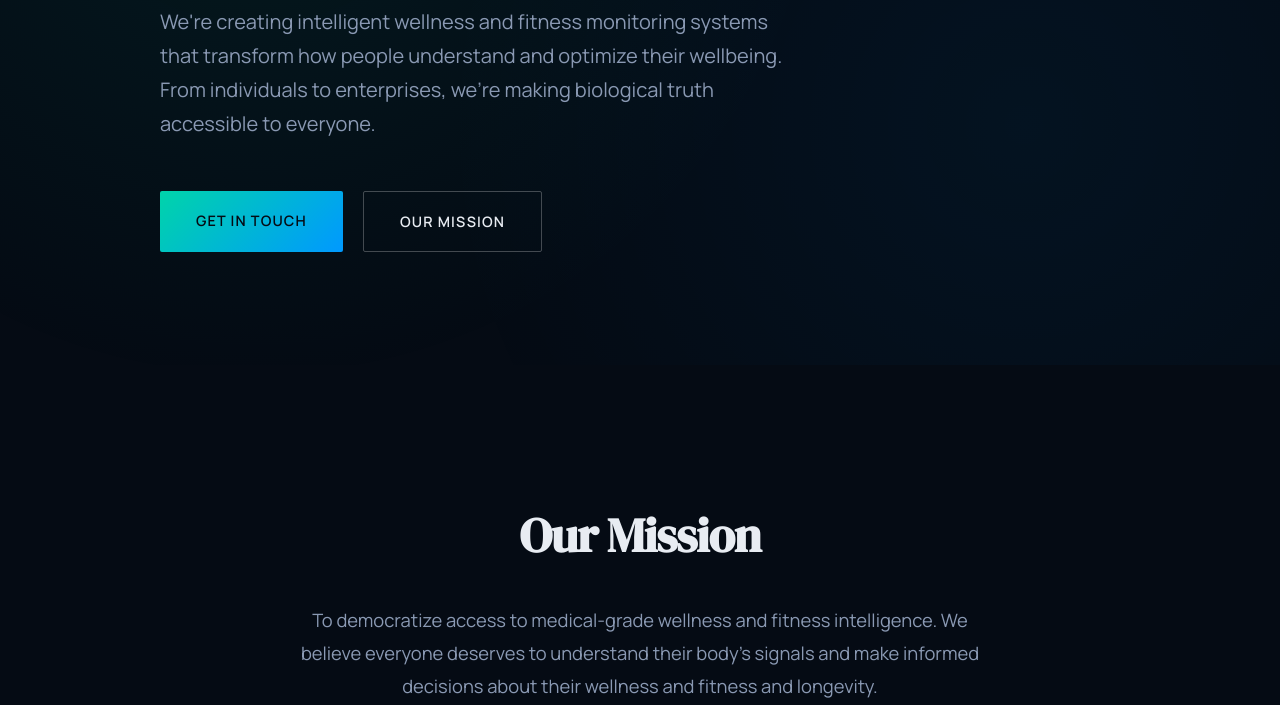
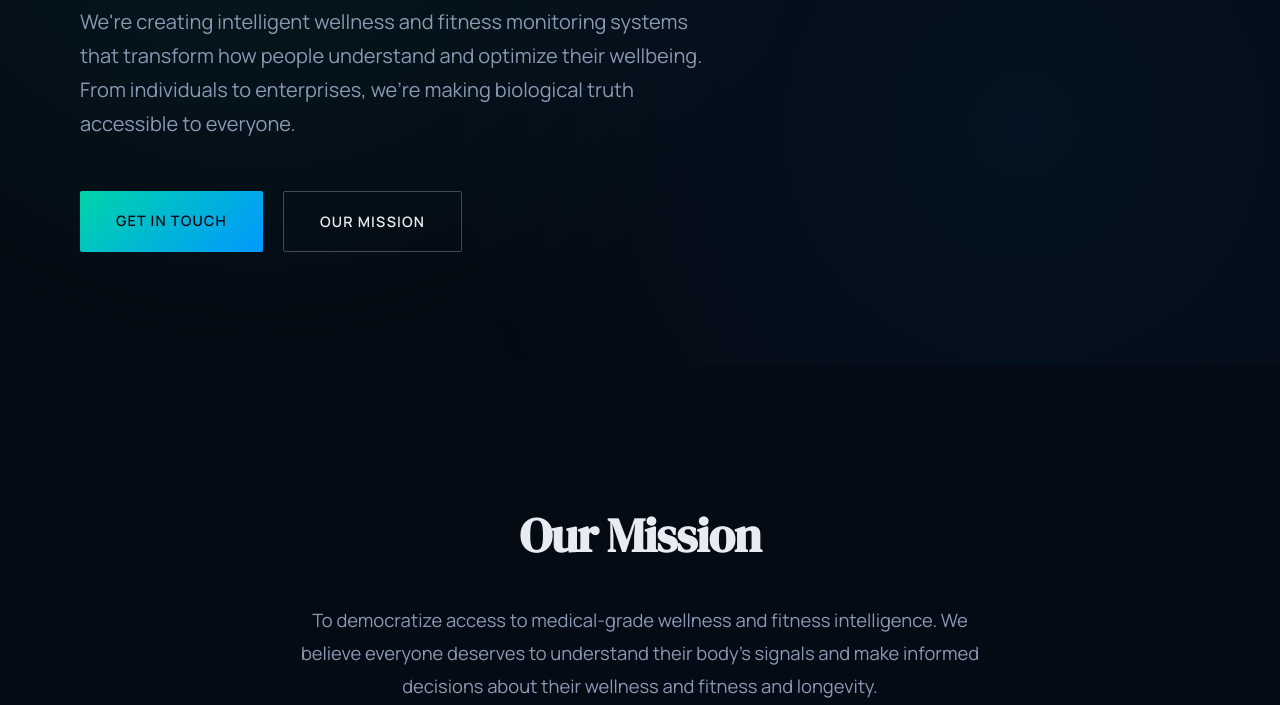
Before and after one commit to vinay-vistalogic/vistalogic-website, a plain HTML site: page index.html in a window 1280 px wide. Shown: the part 435-1140 px from the top of the page. Drawn offline with Linux system fonts and the light colour scheme.

```diff
--- a/index.html
+++ b/index.html
@@ -114,7 +114,7 @@
             display: flex;
             flex-direction: column;
             justify-content: center;
-            padding: 0px 0px 60px 80px;
+            padding: 0px 0px 60px 0px;
 
         }
 
```
